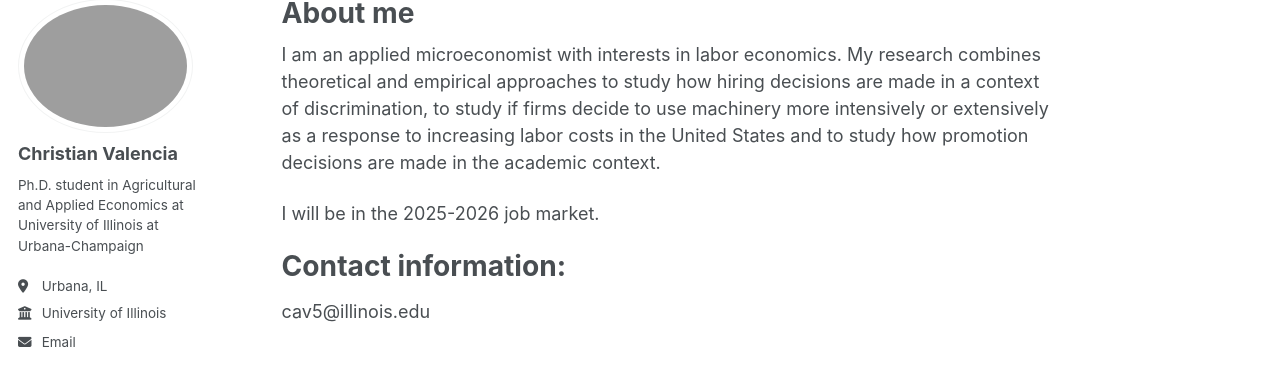
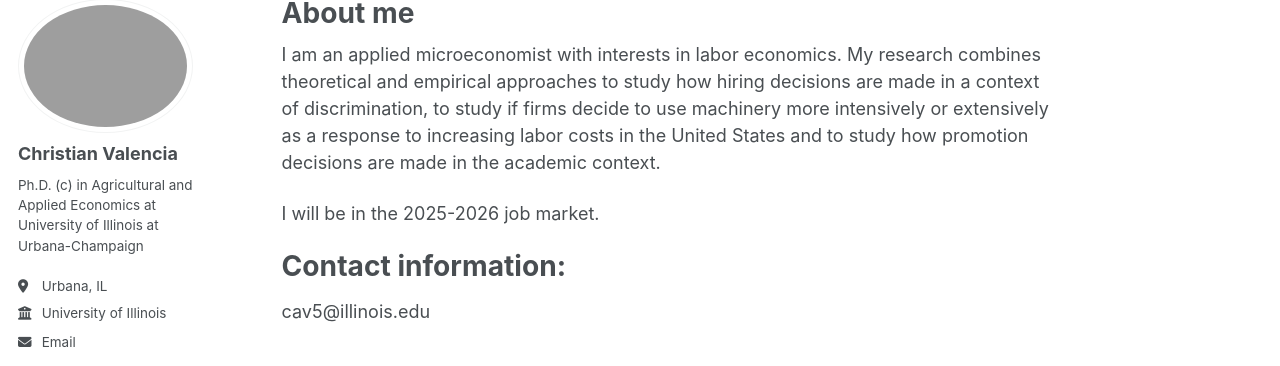
Before and after one commit to valenciac/valenciac.github.io, a Jekyll site: the page built from _pages/about.md, in a window 1280 px wide. Shown: the part 107-473 px from the top of the page. Built offline with Jekyll 4.4.1, drawn with Linux system fonts in a browser that asks for light colours; some web fonts are replaced.

Commit message:
Update _config.yml

```diff
--- a/_config.yml
+++ b/_config.yml
@@ -24,7 +24,7 @@ author:
   avatar           : "968tmc.png"
   name             : "Christian Valencia"
   pronouns         : # example: "she/her"
-  bio              : "Ph.D. student in Agricultural and Applied Economics at University of Illinois at Urbana-Champaign"
+  bio              : "Ph.D. (c) in Agricultural and Applied Economics at University of Illinois at Urbana-Champaign"
   location         : "Urbana, IL"
   employer         : "University of Illinois"
   uri              : # URL
```
